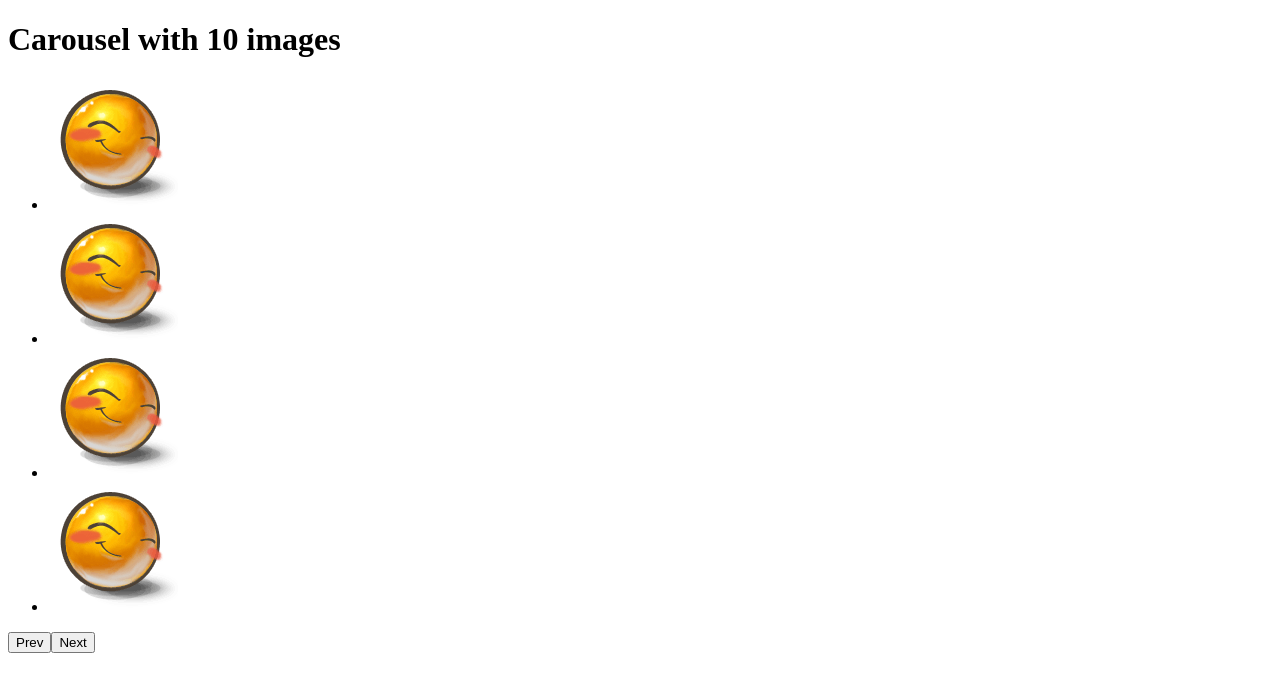
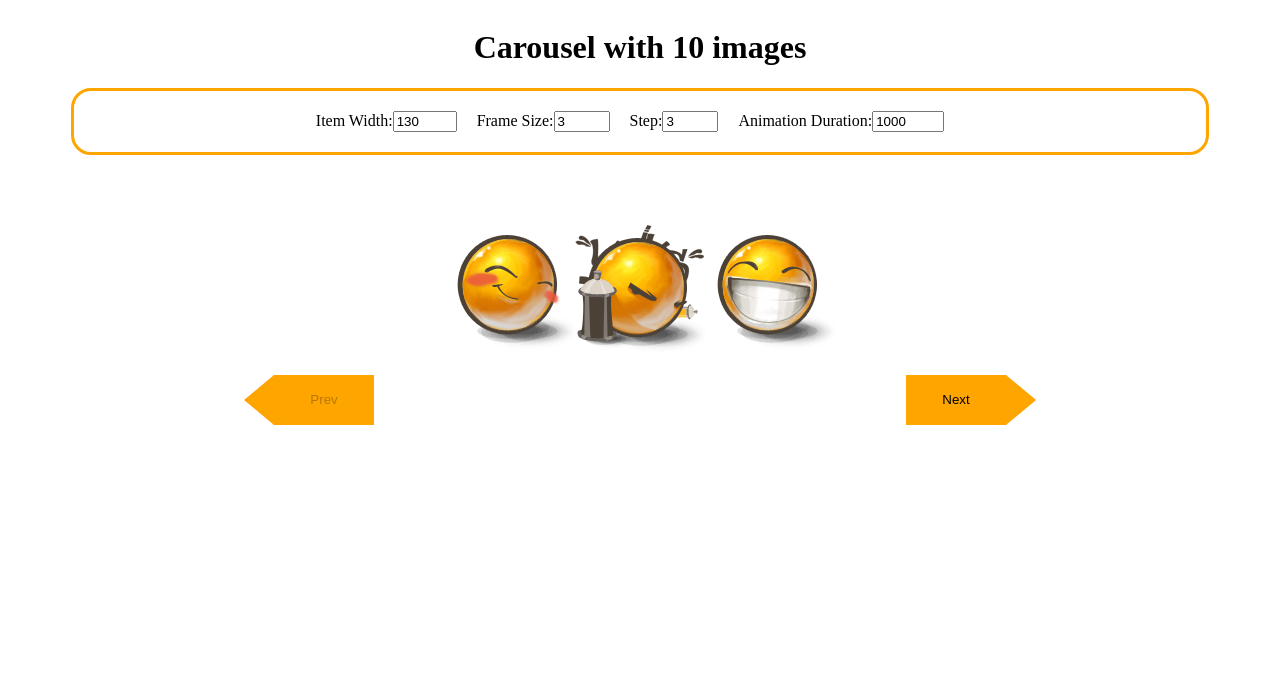
Before and after one commit to mate-academy/react_carousel, a React (Create React App) app: page / in a window 1280 px wide. Shown: the top 692 px of the page. Built offline with nearby package versions, Linux system fonts and the light colour scheme; the HTML template or start-up script is replaced by a standard one.

Commit message:
the react_carousel is done

```diff
--- a/package.json
+++ b/package.json
@@ -17,7 +17,7 @@
     "@mate-academy/cypress-tools": "^1.0.4",
     "@mate-academy/eslint-config-react": "*",
     "@mate-academy/eslint-config-react-typescript": "*",
-    "@mate-academy/scripts": "^1.2.1",
+    "@mate-academy/scripts": "^1.2.8",
     "@mate-academy/students-ts-config": "*",
     "@mate-academy/stylelint-config": "*",
     "@types/node": "^17.0.23",
--- a/src/App.scss
+++ b/src/App.scss
@@ -1 +1,21 @@
-// style go here
+.App {
+  display: flex;
+  align-items: center;
+  flex-direction: column;
+
+  &__inputs {
+    display: flex;
+    align-items: center;
+    justify-content: center;
+    width: 90%;
+    padding: 20px 0;
+    box-sizing: border-box;
+    border: 3px orange solid;
+    border-radius: 20px;
+    margin-bottom: 50px;
+  }
+
+  &__item {
+    margin-right: 20px;
+  }
+}
--- a/src/App.tsx
+++ b/src/App.tsx
@@ -4,6 +4,10 @@ import Carousel from './components/Carousel';
 
 interface State {
   images: string[];
+  itemWidth: number | string,
+  frameSize: number | string,
+  step: number | string,
+  animationDuration: number | string,
 }
 
 class App extends React.Component<{}, State> {
@@ -20,17 +24,129 @@ class App extends React.Component<{}, State> {
       './img/9.png',
       './img/10.png',
     ],
+    itemWidth: 130,
+    frameSize: 3,
+    step: 3,
+    animationDuration: 1000,
+  };
+
+  handleChangeItemWidth = (ev: React.ChangeEvent<HTMLInputElement>) => {
+    const { name, value } = ev.currentTarget;
+
+    if (name === 'itemWidth') {
+      if (+value <= 300 && +value >= 0) {
+        this.setState(previousState => ({
+          ...previousState,
+          [name]: value,
+        }));
+      }
+    }
+  };
+
+  handleChangeFrameAndSteps = (ev: React.ChangeEvent<HTMLInputElement>) => {
+    const { name, value } = ev.currentTarget;
+
+    if (name === 'frameSize' || name === 'step') {
+      if (+value <= 10 && +value >= 0) {
+        this.setState(previousState => ({
+          ...previousState,
+          [name]: value,
+        }));
+      }
+    }
+  };
+
+  handleChangeAnimation = (ev: React.ChangeEvent<HTMLInputElement>) => {
+    const { name, value } = ev.currentTarget;
+
+    if (name === 'animationDuration') {
+      if (+value <= 4000 && +value >= 0) {
+        this.setState(previousState => ({
+          ...previousState,
+          [name]: value,
+        }));
+      }
+    }
   };
 
   render() {
-    const { images } = this.state;
+    const {
+      images,
+      itemWidth,
+      frameSize,
+      step,
+      animationDuration,
+    } = this.state;
 
     return (
       <div className="App">
-        {/* eslint-disable-next-line */}
-        <h1>Carousel with {images.length} images</h1>
+        <h1 data-cy="title">
+          {`Carousel with ${images.length} images`}
+        </h1>
 
-        <Carousel />
+        <div className="App__inputs">
+          <label>
+            Item Width:
+            <input
+              type="number"
+              name="itemWidth"
+              value={itemWidth}
+              min="50"
+              max="300"
+              step="10"
+              className="App__item"
+              onChange={this.handleChangeItemWidth}
+            />
+          </label>
+
+          <label>
+            Frame Size:
+            <input
+              type="number"
+              name="frameSize"
+              value={frameSize}
+              min="1"
+              max={images.length}
+              className="App__item"
+              onChange={this.handleChangeFrameAndSteps}
+            />
+          </label>
+
+          <label>
+            Step:
+            <input
+              type="number"
+              name="step"
+              value={step}
+              min="1"
+              max={images.length}
+              className="App__item"
+              onChange={this.handleChangeFrameAndSteps}
+            />
+          </label>
+
+          <label>
+            Animation Duration:
+            <input
+              type="number"
+              name="animationDuration"
+              value={animationDuration}
+              min="100"
+              max="4000"
+              step="100"
+              className="App__item"
+              onChange={this.handleChangeAnimation}
+            />
+          </label>
+        </div>
+
+        <Carousel
+          images={images}
+          itemWidth={itemWidth}
+          frameSize={frameSize}
+          step={step}
+          animation={animationDuration}
+        />
       </div>
     );
   }
--- a/src/components/Carousel.scss
+++ b/src/components/Carousel.scss
@@ -1 +1,73 @@
-// style go here
+ul {
+  padding: 0;
+  margin: 0;
+}
+
+li {
+  list-style: none;
+}
+
+.Carousel {
+  display: flex;
+  flex-direction: column;
+  align-items: center;
+  width: 100%;
+  padding: 20px 0;
+  margin-bottom: 50px;
+
+  &__list {
+    width: 390px;
+    height: 130px;
+    display: flex;
+    overflow: hidden;
+    margin-bottom: 20px;
+  }
+
+  &__image {
+    width: 130px;
+    height: 130px;
+  }
+
+  &__button-container {
+    display: flex;
+    justify-content: space-around;
+    width: 100%;
+    height: 50px;
+  }
+
+  &__button {
+    cursor: pointer;
+    height: 100%;
+    width: 100px;
+    background-color: orange;
+    border: none;
+    position: relative;
+    transition: all 0.2s;
+
+    &:hover {
+      transform: scale(1.1);
+    }
+
+    &::after {
+      content: "";
+      position: absolute;
+      border-top: 25px solid transparent;
+      border-bottom: 25px solid transparent;
+      height: 0;
+      width: 0;
+      bottom: 0;
+    }
+
+    &--prev::after {
+      border-right: 30px solid orange;
+      left: 0;
+      margin-left: -30px;
+    }
+
+    &--next::after {
+      border-left: 30px solid orange;
+      right: 0;
+      margin-right: -30px;
+    }
+  }
+}
--- a/src/components/Carousel.tsx
+++ b/src/components/Carousel.tsx
@@ -1,18 +1,86 @@
-import React from 'react';
+import React, { useState } from 'react';
 import './Carousel.scss';
 
-const Carousel: React.FC = () => (
-  <div className="Carousel">
-    <ul className="Carousel__list">
-      <li><img src="./img/1.png" alt="1" /></li>
-      <li><img src="./img/1.png" alt="2" /></li>
-      <li><img src="./img/1.png" alt="3" /></li>
-      <li><img src="./img/1.png" alt="4" /></li>
-    </ul>
+export type Props = {
+  images: string[],
+  itemWidth: number,
+  frameSize: number,
+  step: number,
+  animation: number,
+};
 
-    <button type="button">Prev</button>
-    <button type="button">Next</button>
-  </div>
-);
+const Carousel: React.FC<Props> = ({
+  images,
+  itemWidth,
+  frameSize,
+  step,
+  animation,
+}) => {
+  const [offset, setOffset] = useState(0);
+
+  const containerWidth = itemWidth * frameSize;
+
+  const handleLeftArrowClick = () => {
+    setOffset((currentOffset) => {
+      return Math.min(currentOffset + step * itemWidth, 0);
+    });
+  };
+
+  const maxOffset = -(images.length - frameSize) * itemWidth;
+
+  const handleRightArrowClick = () => {
+    setOffset((currentOffset) => {
+      return Math.max(currentOffset - step * itemWidth, maxOffset);
+    });
+  };
+
+  return (
+    <div className="Carousel">
+      <ul
+        className="Carousel__list"
+        style={{
+          width: `${containerWidth}px`,
+          height: `${itemWidth}px`,
+        }}
+      >
+        {images.map((image, index) => (
+          <li key={image}>
+            <img
+              src={image}
+              alt={`${index + 1}`}
+              className="Carousel__image"
+              style={{
+                width: `${itemWidth}px`,
+                height: `${itemWidth}px`,
+                transform: `translateX(${offset}px)`,
+                transition: `${animation}ms`,
+              }}
+            />
+          </li>
+        ))}
+      </ul>
+
+      <div className="Carousel__button-container">
+        <button
+          type="button"
+          className="Carousel__button Carousel__button--prev"
+          disabled={offset === 0}
+          onClick={handleLeftArrowClick}
+        >
+          Prev
+        </button>
+        <button
+          type="button"
+          className="Carousel__button Carousel__button--next"
+          data-cy="next"
+          disabled={offset === maxOffset}
+          onClick={handleRightArrowClick}
+        >
+          Next
+        </button>
+      </div>
+    </div>
+  );
+};
 
 export default Carousel;
```
Also changed, not shown: 2 other files (tests, documents, lock files or other folders).
